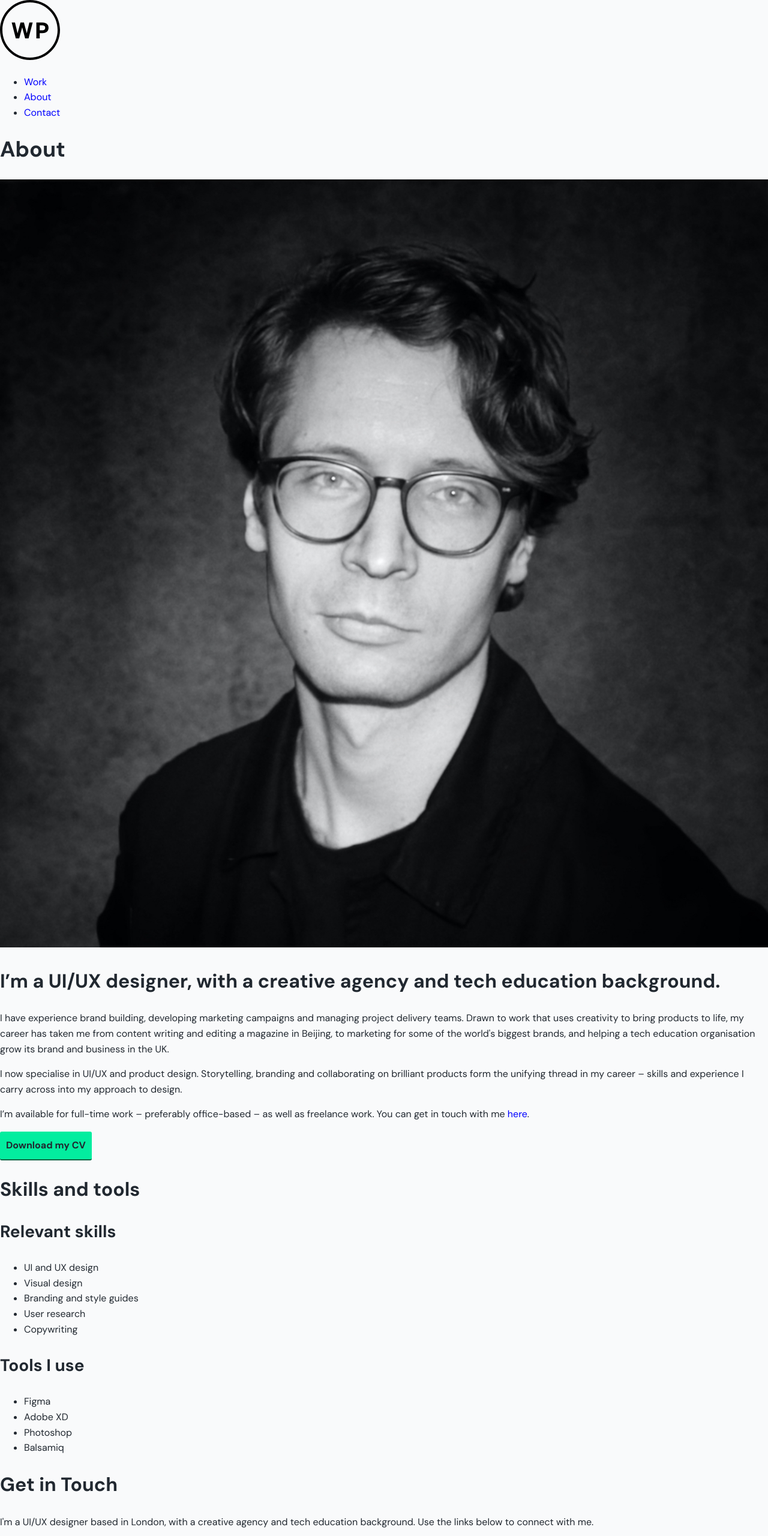
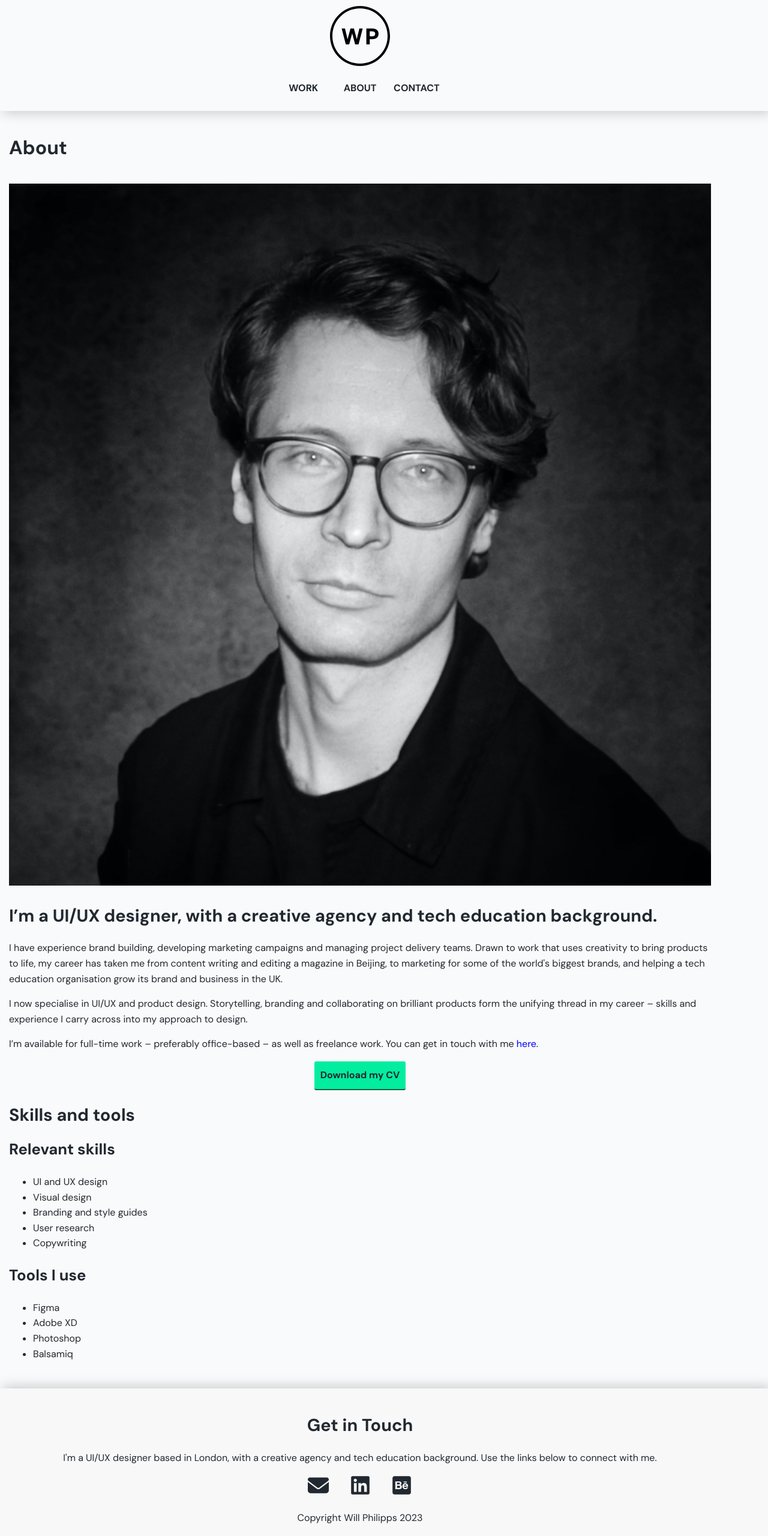
Before and after one commit to will-philipps/Portfolio-Site-Will-P, a plain HTML site: page about.html in a window 1280 px wide. Shown: the top 2560 px of the page at 60% size. Drawn offline with nearby package versions, Linux system fonts and the light colour scheme.

Commit message:
CSS layout styling

```diff
--- a/about.html
+++ b/about.html
@@ -20,8 +20,8 @@
   </head>
   <body>
     <header>
-        <div>
-          <img id="logo" src="img/logo/wp-logo.svg" alt="Will P Logo">
+        <div class="container">
+          <a href="index.html"><img class="logo" src="img/logo/wp-logo.svg" alt="Will P Logo"></a>
           <nav>
               <ul>
                 <li><a href="index.html">Work</a></li>
@@ -32,28 +32,31 @@
         </div>
     </header>
     <main>
-        <div>
-            <div>
+      <div class="container">
+        <div id="about-hero">
             <h1>About</h1>
         </div>
       </div>
-        <div>
-            <div>
+      <div class="container">
+        <div id="about">
           <picture>
             <source srcset="img/about/headshot wp_1x.jpeg" media="(max-width:767px)">
             <img src="img/about/headshot wp_2x.jpeg" alt="Will Philipps profile photo">
           </picture>
             <div class="row">
-                    <div>
+              <div class="column"> <!-- column not yet defined in css style sheet but added here to help read divs in this section-->
                   <h2>I’m a UI/UX designer, with a creative agency and tech education background.</h2>
                   <p>I have experience brand building, developing marketing campaigns and managing project delivery teams. Drawn to work that uses creativity to bring products to life, my career has taken me from content writing and editing a magazine in Beijing, to marketing for some of the world's biggest brands, and helping a tech education organisation grow its brand and business in the UK.</p>
                   <p>I now specialise in UI/UX and product design. Storytelling, branding and collaborating on brilliant products form the unifying thread in my career – skills and experience I carry across into my approach to design.</p>
                   <p>I’m available for full-time work – preferably office-based – as well as freelance work. You can get in touch with me <a href="mailto:willphilippsdesign@gmail.com" target="_blank">here</a>.</p>
-                        <a href="files/cv.pdf" target="_blank" class="button">Download my CV</a>
+                  <div class="centre-button">
+                    <a href="files/cv.pdf" target="_blank" class="button-contact">Download my CV</a>
                   </div>
-                    <div>
+              </div>
+              <div class="column">
                   <h2>Skills and tools</h2>
-                        <div>
+                  <div class="row">
+                    <div class="column">
                       <h3>Relevant skills</h3>
                         <ul>
                             <li>UI and UX design</li>
@@ -62,6 +65,8 @@
                             <li>User research</li>
                             <li>Copywriting</li>
                         </ul>
+                    </div>
+                    <div class="column">
                       <h3>Tools I use</h3>
                         <ul>
                             <li>Figma</li>
@@ -74,23 +79,23 @@
               </div>
             </div>
         </div>
+      </div>
     </main>
     <footer id="contact">
-      <div>
+      <div class="container">
         <h2>Get in Touch</h2>
         <p>I'm a UI/UX designer based in London, with a creative agency and tech education background. Use the links below to connect with me.</p>
-        <div>
+        <div class="contact-icons">
           <ul>
             <li><a href="mailto:willphilippsdesign@gmail.com" target="_blank">
-              <svg xmlns="http://www.w3.org/2000/svg" viewBox="0 0 512 512"><path d="M48 64C21.5 64 0 85.5 0 112c0 15.1 7.1 29.3 19.2 38.4L236.8 313.6c11.4 8.5 27 8.5 38.4 0L492.8 150.4c12.1-9.1 19.2-23.3 19.2-38.4c0-26.5-21.5-48-48-48H48zM0 176V384c0 35.3 28.7 64 64 64H448c35.3 0 64-28.7 64-64V176L294.4 339.2c-22.8 17.1-54 17.1-76.8 0L0 176z"/></svg>
+              <svg class="social-icon" xmlns="http://www.w3.org/2000/svg" viewBox="0 0 512 512"><path d="M48 64C21.5 64 0 85.5 0 112c0 15.1 7.1 29.3 19.2 38.4L236.8 313.6c11.4 8.5 27 8.5 38.4 0L492.8 150.4c12.1-9.1 19.2-23.3 19.2-38.4c0-26.5-21.5-48-48-48H48zM0 176V384c0 35.3 28.7 64 64 64H448c35.3 0 64-28.7 64-64V176L294.4 339.2c-22.8 17.1-54 17.1-76.8 0L0 176z"/></svg>
             </a></li>
             <li><a href="https://www.linkedin.com/in/willphilipps/" target="_blank">
-              <svg xmlns="http://www.w3.org/2000/svg" viewBox="0 0 448 512"><path d="M416 32H31.9C14.3 32 0 46.5 0 64.3v383.4C0 465.5 14.3 480 31.9 480H416c17.6 0 32-14.5 32-32.3V64.3c0-17.8-14.4-32.3-32-32.3zM135.4 416H69V202.2h66.5V416zm-33.2-243c-21.3 0-38.5-17.3-38.5-38.5S80.9 96 102.2 96c21.2 0 38.5 17.3 38.5 38.5 0 21.3-17.2 38.5-38.5 38.5zm282.1 243h-66.4V312c0-24.8-.5-56.7-34.5-56.7-34.6 0-39.9 27-39.9 54.9V416h-66.4V202.2h63.7v29.2h.9c8.9-16.8 30.6-34.5 62.9-34.5 67.2 0 79.7 44.3 79.7 101.9V416z"/></svg>
+              <svg class="social-icon" xmlns="http://www.w3.org/2000/svg" viewBox="0 0 448 512"><path d="M416 32H31.9C14.3 32 0 46.5 0 64.3v383.4C0 465.5 14.3 480 31.9 480H416c17.6 0 32-14.5 32-32.3V64.3c0-17.8-14.4-32.3-32-32.3zM135.4 416H69V202.2h66.5V416zm-33.2-243c-21.3 0-38.5-17.3-38.5-38.5S80.9 96 102.2 96c21.2 0 38.5 17.3 38.5 38.5 0 21.3-17.2 38.5-38.5 38.5zm282.1 243h-66.4V312c0-24.8-.5-56.7-34.5-56.7-34.6 0-39.9 27-39.9 54.9V416h-66.4V202.2h63.7v29.2h.9c8.9-16.8 30.6-34.5 62.9-34.5 67.2 0 79.7 44.3 79.7 101.9V416z"/></svg>
             </a></li>
             <li><a href="https://www.behance.net/willphilipps" target="_blank">
-              <svg xmlns="http://www.w3.org/2000/svg" viewBox="0 0 448 512"><path d="M186.5 293c0 19.3-14 25.4-31.2 25.4h-45.1v-52.9h46c18.6.1 30.3 7.8 30.3 27.5zm-7.7-82.3c0-17.7-13.7-21.9-28.9-21.9h-39.6v44.8H153c15.1 0 25.8-6.6 25.8-22.9zm132.3 23.2c-18.3 0-30.5 11.4-31.7 29.7h62.2c-1.7-18.5-11.3-29.7-30.5-29.7zM448 80v352c0 26.5-21.5 48-48 48H48c-26.5 0-48-21.5-48-48V80c0-26.5 21.5-48 48-48h352c26.5 0 48 21.5 48 48zM271.7 185h77.8v-18.9h-77.8V185zm-43 110.3c0-24.1-11.4-44.9-35-51.6 17.2-8.2 26.2-17.7 26.2-37 0-38.2-28.5-47.5-61.4-47.5H68v192h93.1c34.9-.2 67.6-16.9 67.6-55.9zM380 280.5c0-41.1-24.1-75.4-67.6-75.4-42.4 0-71.1 31.8-71.1 73.6 0 43.3 27.3 73 71.1 73 33.2 0 54.7-14.9 65.1-46.8h-33.7c-3.7 11.9-18.6 18.1-30.2 18.1-22.4 0-34.1-13.1-34.1-35.3h100.2c.1-2.3.3-4.8.3-7.2z"/></svg>
+              <svg class="social-icon" xmlns="http://www.w3.org/2000/svg" viewBox="0 0 448 512"><path d="M186.5 293c0 19.3-14 25.4-31.2 25.4h-45.1v-52.9h46c18.6.1 30.3 7.8 30.3 27.5zm-7.7-82.3c0-17.7-13.7-21.9-28.9-21.9h-39.6v44.8H153c15.1 0 25.8-6.6 25.8-22.9zm132.3 23.2c-18.3 0-30.5 11.4-31.7 29.7h62.2c-1.7-18.5-11.3-29.7-30.5-29.7zM448 80v352c0 26.5-21.5 48-48 48H48c-26.5 0-48-21.5-48-48V80c0-26.5 21.5-48 48-48h352c26.5 0 48 21.5 48 48zM271.7 185h77.8v-18.9h-77.8V185zm-43 110.3c0-24.1-11.4-44.9-35-51.6 17.2-8.2 26.2-17.7 26.2-37 0-38.2-28.5-47.5-61.4-47.5H68v192h93.1c34.9-.2 67.6-16.9 67.6-55.9zM380 280.5c0-41.1-24.1-75.4-67.6-75.4-42.4 0-71.1 31.8-71.1 73.6 0 43.3 27.3 73 71.1 73 33.2 0 54.7-14.9 65.1-46.8h-33.7c-3.7 11.9-18.6 18.1-30.2 18.1-22.4 0-34.1-13.1-34.1-35.3h100.2c.1-2.3.3-4.8.3-7.2z"/></svg>
             </a></li>
-
           </ul>
         </div>
           <p>Copyright Will Philipps 2023</p>
--- a/css/style.css
+++ b/css/style.css
@@ -23,25 +23,29 @@ body {
 }
 
 h1, h2, h3, h4 {
-    line-height: 1.4;
+    line-height: 1.2;
   }
   h1 {
-    font-size: 2.25em;
+    font-size: 2em;
     font-weight: 700;
   }
 
   h2 {
-    font-size: 2em;
+    font-size: 1.8em;
     font-weight: 700;
   }
 
   h3 {
-    font-size: 1.75em;
+    font-size: 1.6em;
     font-weight: 700;
   }
   h4 {
-    font-size: 1.35em;
+    font-size: 1.3em;
     font-weight: 700;
+  }
+
+.small-font {
+  font-size: 14px;
 }
 
 .make-uppercase {
@@ -55,9 +59,29 @@ h1, h2, h3, h4 {
 	text-decoration: underline;
 }
 
+#hero {
+  background-color: #F9FAFB;
+  padding: 20px 0;
+  display: inline-block;
+  width: 100%;
+}
+
+#hero h1 {
+  text-align: center; /* Centers text */
+}
+
+#about-hero {
+  padding-top: 20px;
+}
+
+#about {
+  padding: 20px 0;
+}
+
+
 /* custom logo sizing */
-#logo {
-    width: 100px;
+.logo {
+    max-width: 100px;
     height: auto;
   }
 
@@ -98,21 +122,90 @@ a.button:active {
     text-decoration: none;
 }
 
-.button.contact { /* I haven't included two different button types on my page but I've added some example styling here for the purposes of this exercise. */
-    background-color: transparent;
-    color: #03ED9F;
-    text-transform: uppercase;
-    border: 2px solid #016644;
-  }
-  .button.contact:hover,
-  .button.contact:active {
+a.button-contact { /* I haven't included two different button types on my page but I've added some example styling here for the purposes of this exercise. */
+  display: inline-block;
   background-color: #03ed9f;
   color: #212830;
+  font-weight: 700;
+  text-align: center;
+  padding: 10px;
+  border-radius: 3px;
+  border-bottom: 2px solid #016644;
+  transition: 0.2s opacity;
+  }
+
+  a.button-contact:hover,
+  a.button-contact:active {
+    opacity: 0.8; /* Reduces the opacity of the button to 80% */
+    text-decoration: none;
+  }
+
+.centre-button {
+  text-align: center;
+}
+
+
+
+.social-icon {
+  width: 35px;
+  height: 35px;
+  fill: #212830;
 }
 
 /* Layout styling */
+
+header {
+  color: #212830;
+  position: fixed;
+  width: 100%;
+  padding-top: 100px;
+  background-color: #F9FAFB;
+  text-align: center;
+  padding: 10px 0;
+  list-style-type: none;
+  width: [object Object]px;
+	height: [object Object]px;
+	background: #F9FAFB;
+	border: solid #BDBDBD 0;
+	box-shadow: 5px 3px 20px rgba(0, 0, 0, 0.2)  ;
+	-webkit-box-shadow: 5px 3px 20px rgba(0, 0, 0, 0.2)  ;
+	-moz-box-shadow: 5px 3px 20px rgba(0, 0, 0, 0.2)  ;
+}
+
+main {
+  padding-top: 185.19px;
+}
+
+footer {
+  text-align: center;
+  display: inline-block;
+  width: 100%;
+  padding: 20px 0;
+  width: [object Object]px;
+	height: [object Object]px;
+	background: #F8F8F8;
+	border: solid #BDBDBD 0;
+	box-shadow: 5px -3px 20px rgba(0, 0, 0, 0.2)  ;
+	-webkit-box-shadow: 5px -3px 20px rgba(0, 0, 0, 0.2)  ;
+	-moz-box-shadow: 5px -3px 20px rgba(0, 0, 0, 0.2)  ;
+}
+
+.contact-icons > ul {
+  list-style-type: none;
+  padding: 0;
+}
+
+.contact-icons > ul > li {
+  display: inline-block;
+}
+
+.contact-icons > ul > li > a {
+  padding: 0 15px;
+}
+
 .container {
   padding: 0 15px;
+  max-width: 1200px;
 }
 
 .row {
@@ -120,5 +213,45 @@ a.button:active {
 }
 
 #work .row {
-  padding-bottom: 25px; border-bottom: 1px solid #4a4a4a;
+  padding-bottom: 25px;
 }
+
+.centre {
+  text-align: center;
+}
+
+nav {
+  display: inline-block;
+  width: 100%;
+}
+
+nav > ul {
+  list-style-type: none;
+  padding: 0;
+}
+
+nav > ul > li {
+  display: inline-block;
+  width: 90px;
+}
+
+nav > ul > li > a {
+  padding: 0px;
+  text-transform: uppercase;
+  font-weight: 700;
+  color: #212830;
+}
+
+nav > ul > li > a:visited {
+  color: #212830;
+}
+
+nav > ul > li > a:hover {
+  color: #212830;
+  text-decoration: underline;
+}
+
+nav > ul > li > a:active {
+  color: black;
+  text-decoration: underline;
+}
```
Also changed, not shown: index.html (+10 -16 lines), yoyager.html (+8 -9 lines), 1 other file. Lines whose indentation alone changed are shown as unchanged.
